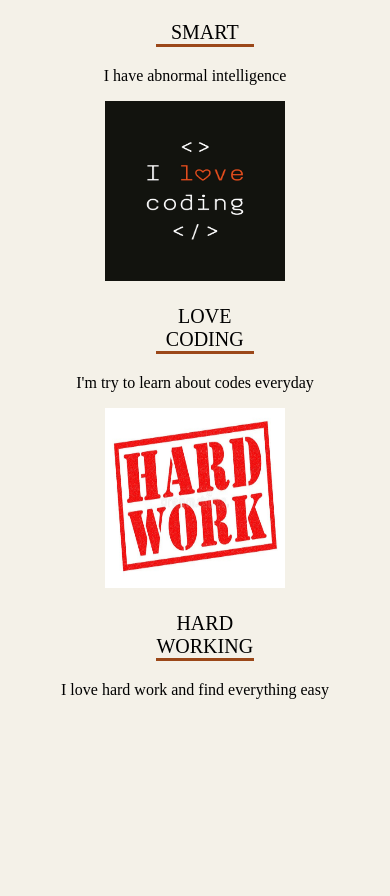
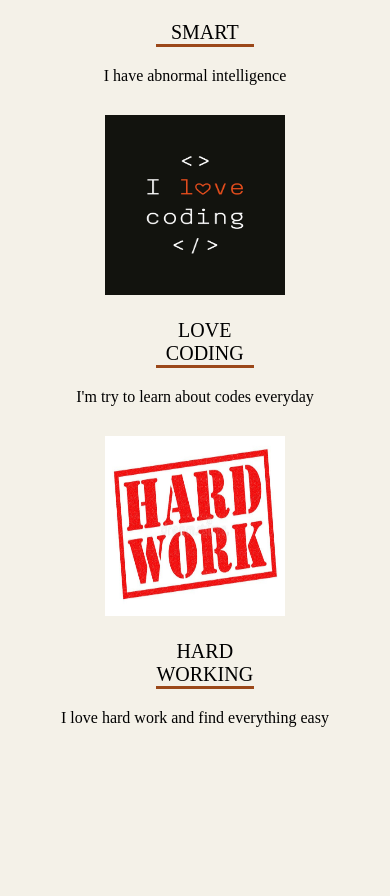
Before and after one commit to mastern1/html-portfolio3, a plain HTML site: page index.html in a window 390 px wide. Shown: the part 2219-3115 px from the top of the page. Drawn offline with Linux system fonts and the light colour scheme; a web font is replaced by a local one.

Commit message:
Update style.css

```diff
--- a/style.css
+++ b/style.css
@@ -132,4 +132,7 @@ text-align: center;
     .main-container{
         display: block;
     }
+.flex-item{
+ margin-bottom:30px;
 }
+}
```
